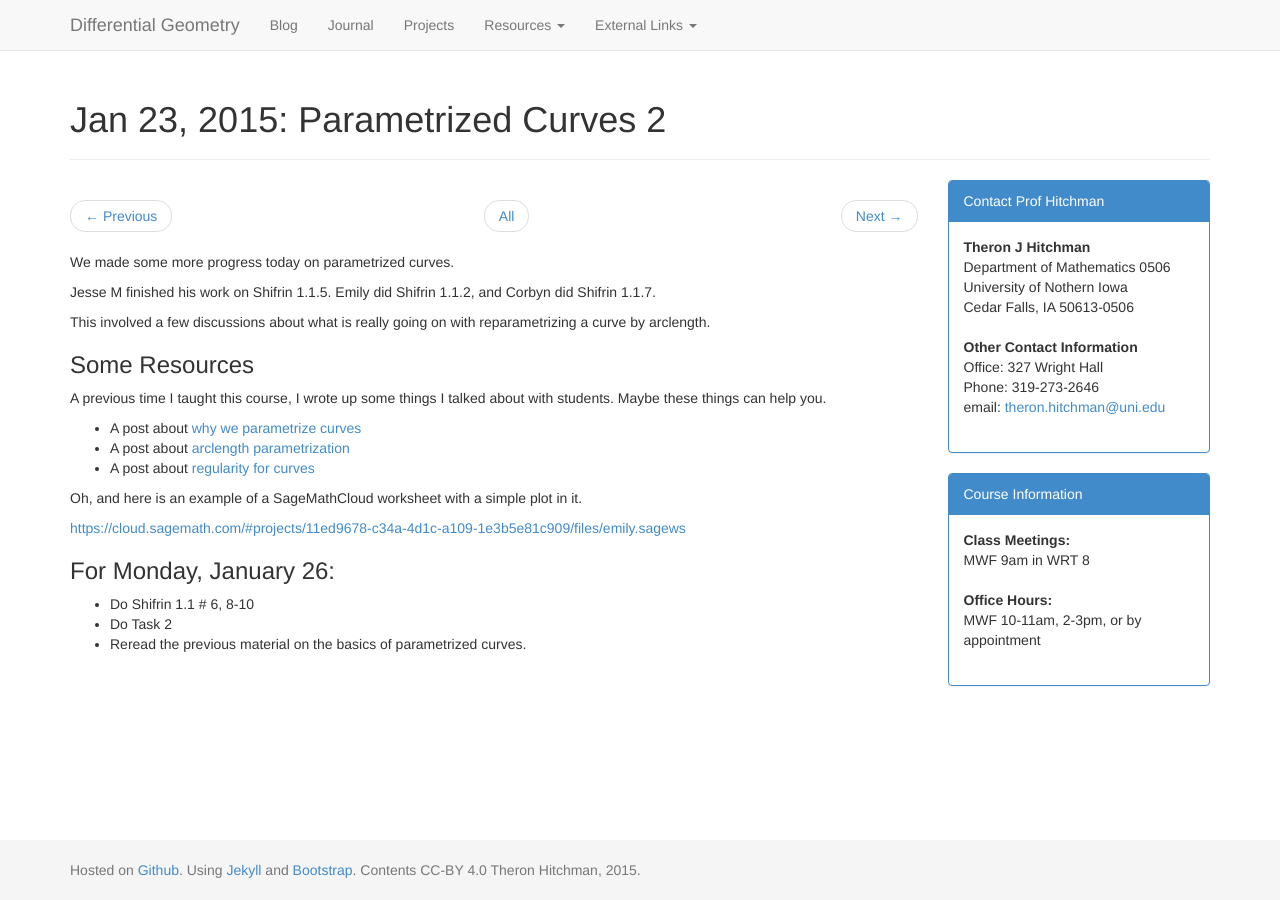
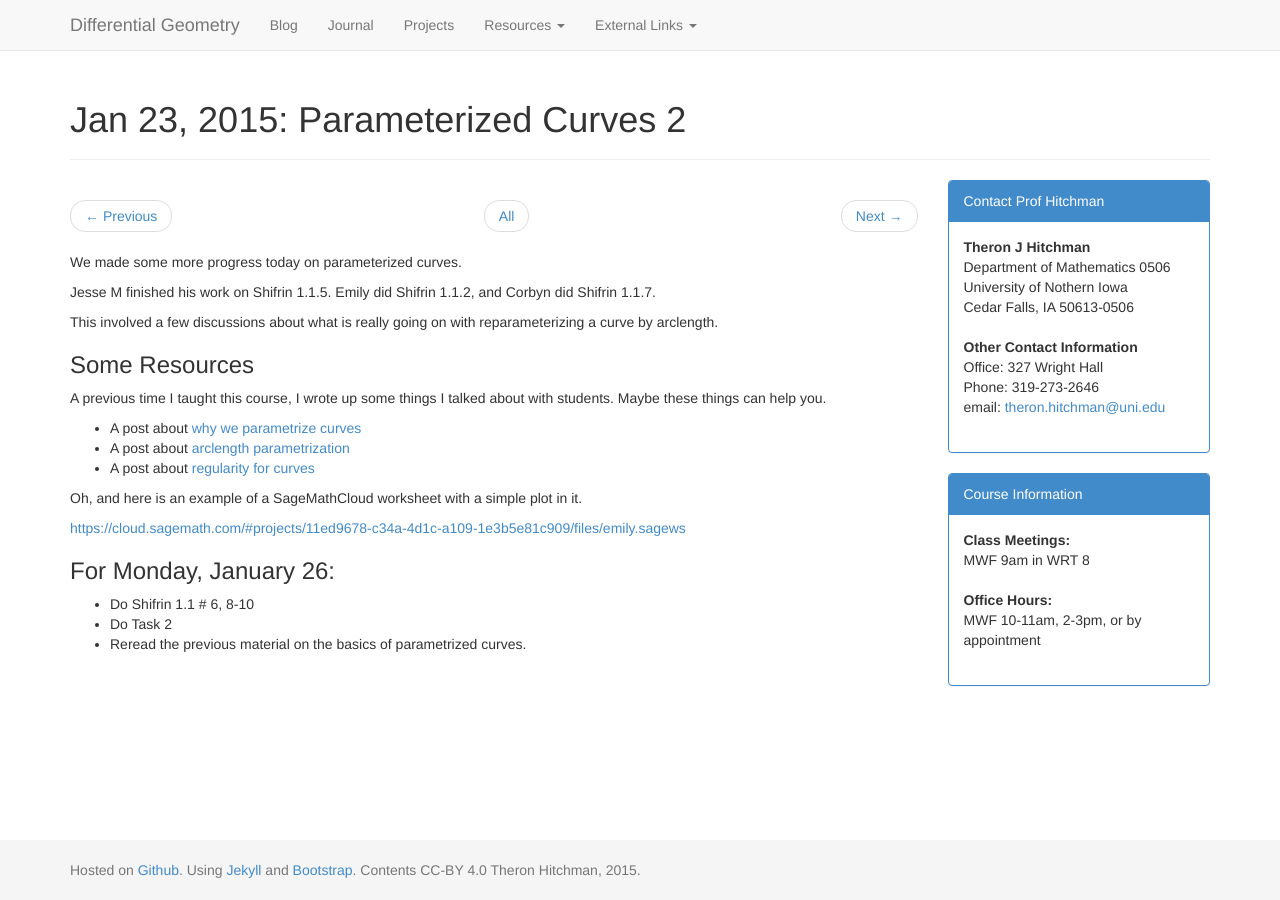
Before and after one commit to theronhitchman/differential-geometry, a Jekyll site: the page built from _posts/2015-01-23-parametrized-curve.md, in a window 1280 px wide. Built offline with Jekyll 4.4.1, drawn with Linux system fonts in a browser that asks for light colours; nearby versions of some CDN libraries.

Commit message:
correct many spelling errors in posts

```diff
--- a/_posts/2015-01-23-parametrized-curve.md
+++ b/_posts/2015-01-23-parametrized-curve.md
@@ -1,14 +1,14 @@
 ---
 layout: post
-title: Parametrized Curves 2
+title: Parameterized Curves 2
 ---
 
-We made some more progress today on parametrized curves.
+We made some more progress today on parameterized curves.
 
 Jesse M finished his work on Shifrin 1.1.5. Emily did Shifrin 1.1.2, and Corbyn
 did Shifrin 1.1.7.
 
-This involved a few discussions about what is really going on with reparametrizing
+This involved a few discussions about what is really going on with reparameterizing
 a curve by arclength.
 
 ### Some Resources
```
Also changed, not shown: _posts/2015-01-14-first-day.md (+2 -2 lines), _posts/2015-01-21-second-day.md (+2 -2 lines).
